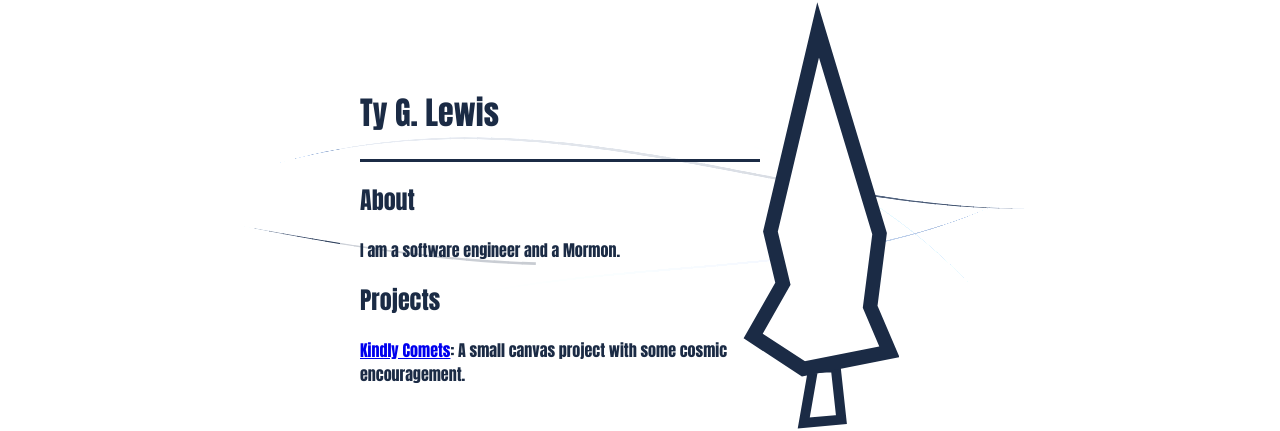
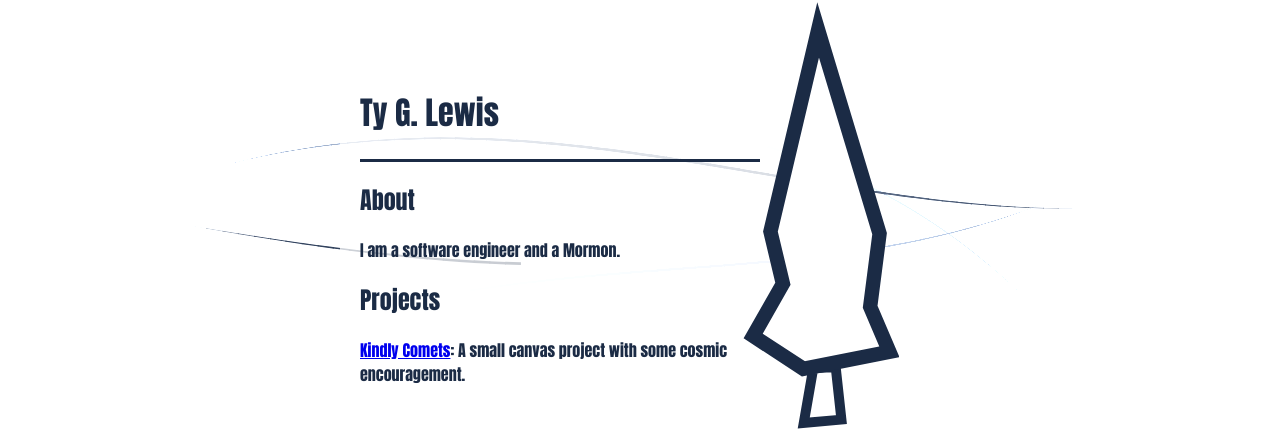
Before and after one commit to lewistg/lewistg.github.io, a Jekyll site: the page built from index.html, in a window 1280 px wide. Shown: the part 113-544 px from the top of the page. Built offline with Jekyll 4.4.1, drawn with Linux system fonts in a browser that asks for light colours.

Commit message:
Updated the layout.

```diff
--- a/css/main.css
+++ b/css/main.css
@@ -32,7 +32,7 @@ hr {
 
 canvas {
 	position: absolute;
-	left: -100px;
+	left: -150px;
 	top: 0;
 	z-index: 0;
 }
--- a/index.html
+++ b/index.html
@@ -4,7 +4,7 @@ layout: default
 
 
 <div class="columns-wrapper">
-<canvas id="front-wind" width="800" height="400"></canvas>
+<canvas id="front-wind" width="900" height="400"></canvas>
 <div class="left-column-wrapper">
 <div class="header_wrapper">
 	<h1>Ty G. Lewis</h1>
```
